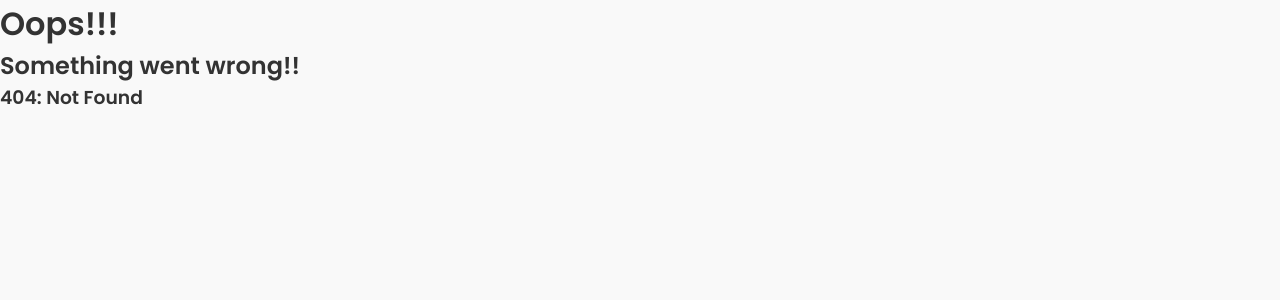
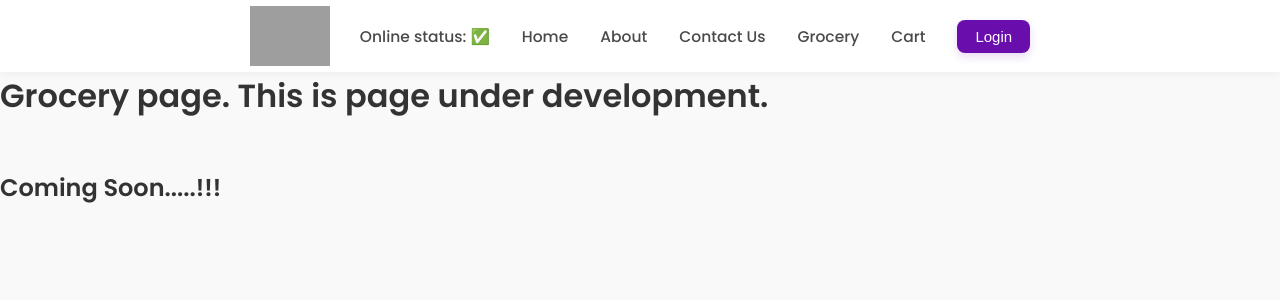
Before and after one commit to shivanshtanonwork/HungerHop, a React (Vite) app: page /grocery in a window 1280 px wide. Before the commit this address had no page. Shown: the top 300 px of the page. Built offline with nearby package versions, Linux system fonts and the light colour scheme; grey boxes are pictures that could not be loaded.

Commit message:
lazy loading

```diff
--- a/src/App.jsx
+++ b/src/App.jsx
@@ -6,6 +6,10 @@ import Contact from "./components/Contact";
 import Error from "./components/Error";
 import { createBrowserRouter, RouterProvider, Outlet } from "react-router-dom";
 import RestaurantMenu from "./components/RestaurantMenu";
+import { lazy, Suspense } from "react";
+import Shimmer from "./components/Shimmer";
+
+const Grocery = lazy(() => import("./components/Grocery")); //lazy loading
 
 const AppLayout = () => {
   return (
@@ -34,6 +38,14 @@ let appRouter = createBrowserRouter([
         element: <Contact />,
       },
       {
+        path: "/grocery",
+        element: (
+          <Suspense fallback={<Shimmer />}>
+            <Grocery />
+          </Suspense>
+        ),
+      },
+      {
         path: "/restaurants/:resId",
         element: <RestaurantMenu />,
       },
--- /dev/null
+++ b/src/components/Grocery.jsx
@@ -0,0 +1,14 @@
+import React from "react";
+
+const Grocery = () => {
+  return (
+    <div>
+      <h1>Grocery page. This is page under development.</h1>
+      <br />
+      <br />
+      <h2>Coming Soon.....!!!</h2>
+    </div>
+  );
+};
+
+export default Grocery;
--- a/src/components/Header.jsx
+++ b/src/components/Header.jsx
@@ -23,6 +23,9 @@ export default function Header() {
           <li>
             <Link to="/contact">Contact Us</Link>
           </li>
+          <li>
+            <Link to="/grocery">Grocery</Link>
+          </li>
           <li>Cart</li>
           <button
             onClick={() => {
```
